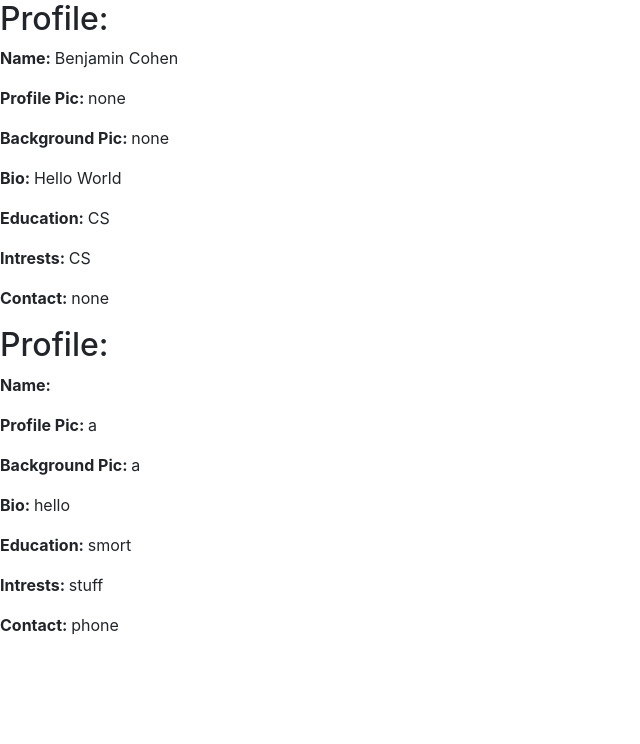
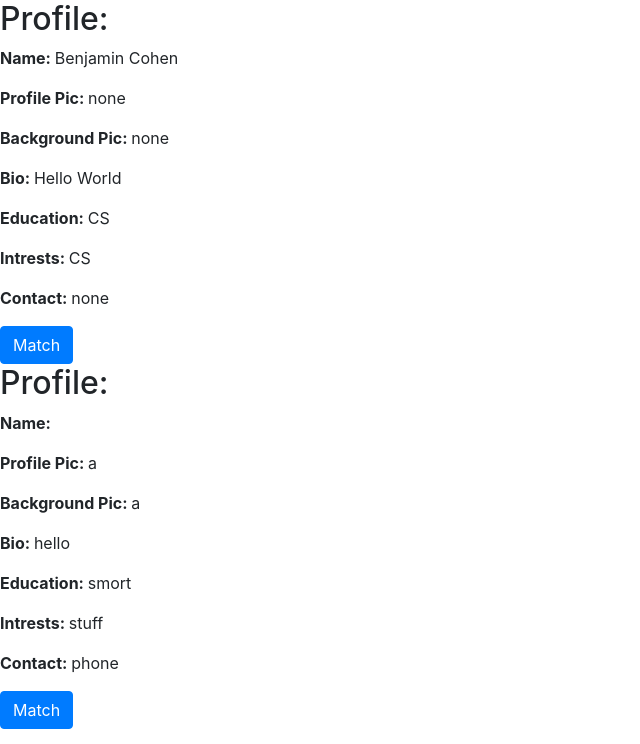
Before and after one commit to reamber/13eta, a Django app: page /match/showprofiles in a window 1280 px wide. Shown: the part 56-800 px from the top of the page, without its empty margins (0-640 px from the left). Run offline with Django 3.2, Linux system fonts and the light colour scheme; data comes from the database, SQL or seed files in the repository; both versions use the stored data as it was after the commit; some libraries are stand-ins or nearby versions.

Commit message:
Progress on MatchSite

```diff
--- a/match_site/templates/match_site/profile_list.html
+++ b/match_site/templates/match_site/profile_list.html
@@ -4,8 +4,10 @@
 {% block content %}
 
 <div>
+<script type="text/javascript" src="{% static "assets/js/create_match.js" %}"></script>
 
   {% for p in profile_list %}
+  <div>
     <h2>Profile:</h2>
     <p><strong>Name: </strong> {{ p.profile_user.get_full_name }} </p>
     <p><strong>Profile Pic: </strong> {{ p.profile_pic }} </p>
@@ -14,6 +16,9 @@
     <p><strong>Education: </strong> {{ p.profile_education }} </p>
     <p><strong>Intrests: </strong> {{ p.profile_interests }} </p>
     <p><strong>Contact: </strong> {{ p.profile_contact_info }} </p>
+    <div class="userID" hidden>{{ p.profile_user.id }}</div>
+    <div class="btn matchbutton btn-primary">Match</div>
+  </div>
   {% endfor %}
 
 </div>
--- a/match_site/urls.py
+++ b/match_site/urls.py
@@ -20,5 +20,7 @@ app_name="match"
 
 urlpatterns = [
     path('showprofiles', views.ShowAllProfilesView, name="Show All Profiles"),
+    path('showmatches', views.MatchView, name="Show User Matches"),
+    path('creatematch', views.CreateMatch, name="Create New Match"),
     path('', views.MatchView, name="match" ),
 ]
--- a/match_site/views.py
+++ b/match_site/views.py
@@ -1,8 +1,10 @@
-from django.http import HttpResponseRedirect
+from django.http import HttpResponse, HttpResponseRedirect
 from django.shortcuts import get_object_or_404, render
 from django.urls import reverse
 from django.views import generic
 from django import forms
+
+from match_site.models import MatchSelection
 
 from user_profile.models import profile
 
@@ -18,3 +20,13 @@ def ShowAllProfilesView(request):
             "profile_list":profile_list
     }
     return render(request, template_name, context)
+
+def CreateMatch(request):
+    #get post data from forma
+    new_match = MatchSelection(
+        user_one=request.user,
+        user_two=request.POST['matchID']
+    )
+    new_match.save()
+    print('match made?')
+    return HttpResponse()
--- /dev/null
+++ b/static/assets/js/create_match.js
@@ -0,0 +1,21 @@
+
+$( ".matchbutton" ).click(function() {
+  $.ajaxSetup({
+    beforeSend: function(xhr, settings) {
+      if (!this.crossDomain) {
+        xhr.setRequestHeader("X-CSRFToken", csrf_tok);
+      }
+    }
+  });
+  var UserID = $(this).parent().find(".userID").text();
+  var result = $.ajax({
+    type: "POST",
+    url: "/match/creatematch",
+    data: {
+      "matchID" : UserID
+    },
+    complete: function(data){
+
+    }
+  });
+});
```
Also changed, not shown: db.sqlite3, 1 other file.
